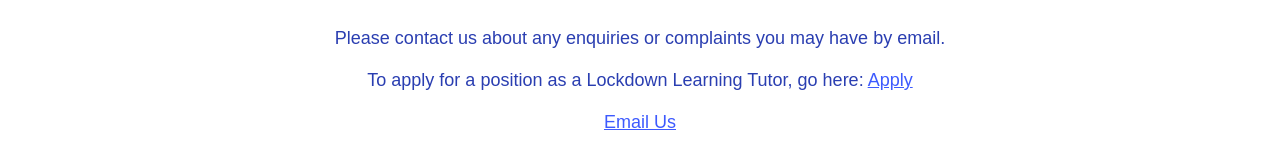
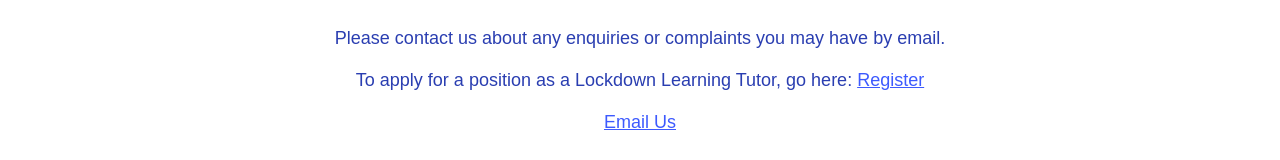
Before and after one commit to calebtham/lockdownlearning, a website: page public/Contact/index.html in a window 1280 px wide. Shown: the part 249-409 px from the top of the page. Drawn offline with Linux system fonts and the light colour scheme.

Commit message:
changed apply to register

```diff
--- a/public/Contact/index.html
+++ b/public/Contact/index.html
@@ -37,7 +37,7 @@
             <div class=smallspacer></div>
             <div class=constrict>
                 <p>Please contact us about any enquiries or complaints you may have by email. <br> <br>
-                    To apply for a position as a Lockdown Learning Tutor, go here: <a href="../Apply">Apply</a> <br> <br>
+                    To apply for a position as a Lockdown Learning Tutor, go here: <a href="../Register">Register</a> <br> <br>
                     <a href="mailto: learninglockdowntutoring@gmail.com">Email Us</a>
                 </p>
             </div>
```
